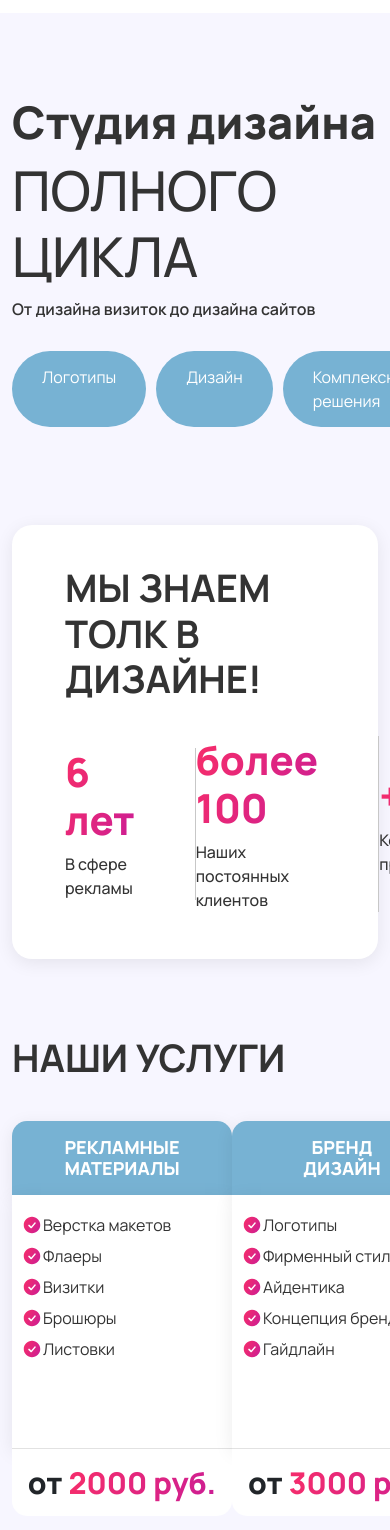
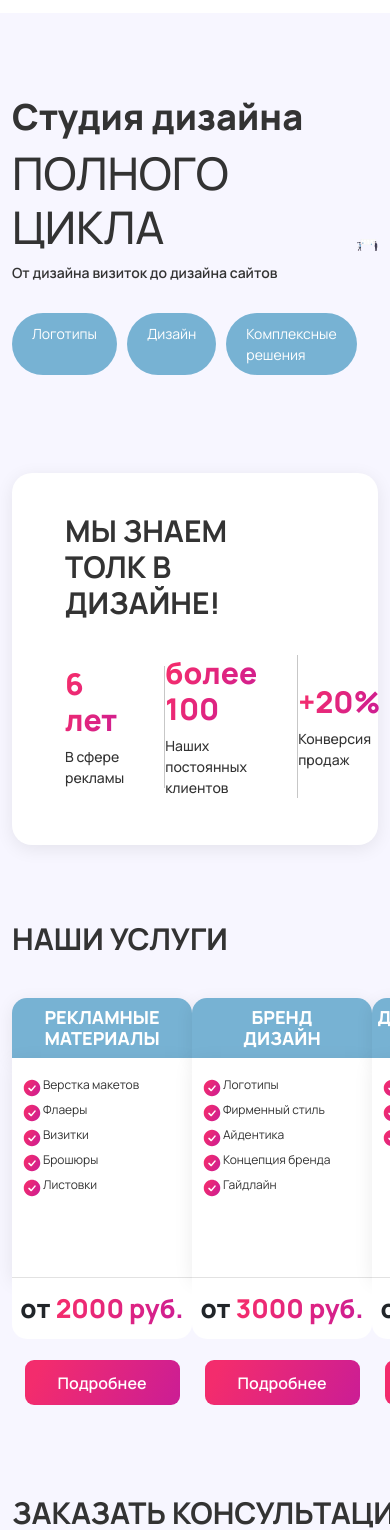
Before and after one commit to HermitBroccoli/sensei_media.github.io, a website: page scr/index.html in a window 390 px wide. Shown: the part 87-1617 px from the top of the page. Drawn offline with Linux system fonts and the light colour scheme.

Commit message:
media requsts

```diff
--- a/scr/index.html
+++ b/scr/index.html
@@ -208,7 +208,7 @@
     <div class="ourworks">
         <div class="container">
             <h2 class="title">Наши работы</h2>
-            <div class="splide ourworks-slider">
+            <div class="splide">
                 <div class="splide__arrows">
                     <button class="splide__arrow splide__arrow--prev">
                         <img src="icons/prev.svg" alt="prev">
@@ -218,7 +218,7 @@
                     </button>
                 </div>
 
-                <div class="splide__track">
+                <div class="splide__track ourworks-slider">
                     <div class="splide__list">
                         <div class="splide__slide ourworks-item">
                             <img src="img/Alibaba_Logo.svg" alt="loho" class="ourworks-img">
--- a/scr/js/script.js
+++ b/scr/js/script.js
@@ -3,11 +3,10 @@ let splide = new Splide('.splide', {
     perPage: 2,
     perMove: 1,
     rewind: true,
-    width: '1170',
     gap: '30px',
     pagination: false,
     grag: true,
-    wheel: true
+    wheel: true,
 });
 
 splide.mount();
--- a/scr/sass/blocks/_slider.sass
+++ b/scr/sass/blocks/_slider.sass
@@ -5,6 +5,6 @@
     opacity: 1
     width: auto
     &--prev
-        left: -5em
+        left: -3em
     &--next
-        right: -5em
+        right: -3em
--- a/scr/sass/style.sass
+++ b/scr/sass/style.sass
@@ -24,3 +24,4 @@ a:focus, input:focus, textarea:focus
 @import blocks/_ourworks
 @import blocks/_slider
 @import blocks/_footer
+@import var/_media
--- a/scr/sass/var/_media.sass
+++ b/scr/sass/var/_media.sass
@@ -0,0 +1,46 @@
+@media (max-width:1140px)
+
+    .title
+        font-size: 30px
+
+    .main
+        &-img
+            width: 390px
+            img
+                width: 100%
+        &-item
+            padding: 10px 20px
+            font-size: 14px
+        &-title
+            font-size: 36px
+        &-subtitle
+            font-size: 45px
+        &-descr
+            font-size: 14px
+
+    .information
+        &-item
+            padding-right: 40px
+        &-subtitle
+            font-size: 30px
+        &-descr
+            font-size: 14px
+
+    .btn
+        &-normal
+            width: 155px
+            height: 45px
+
+    .ourservies
+        &-wrapper
+            width: 180px
+        &-title
+            min-height: 60px
+        &-li
+            font-size: 12px
+        &-content
+            min-height: 220px
+        &-descr
+            font-size: 26px
+            span
+                font-size: 26px
```
Also changed, not shown: scr/css/style.min.css.
